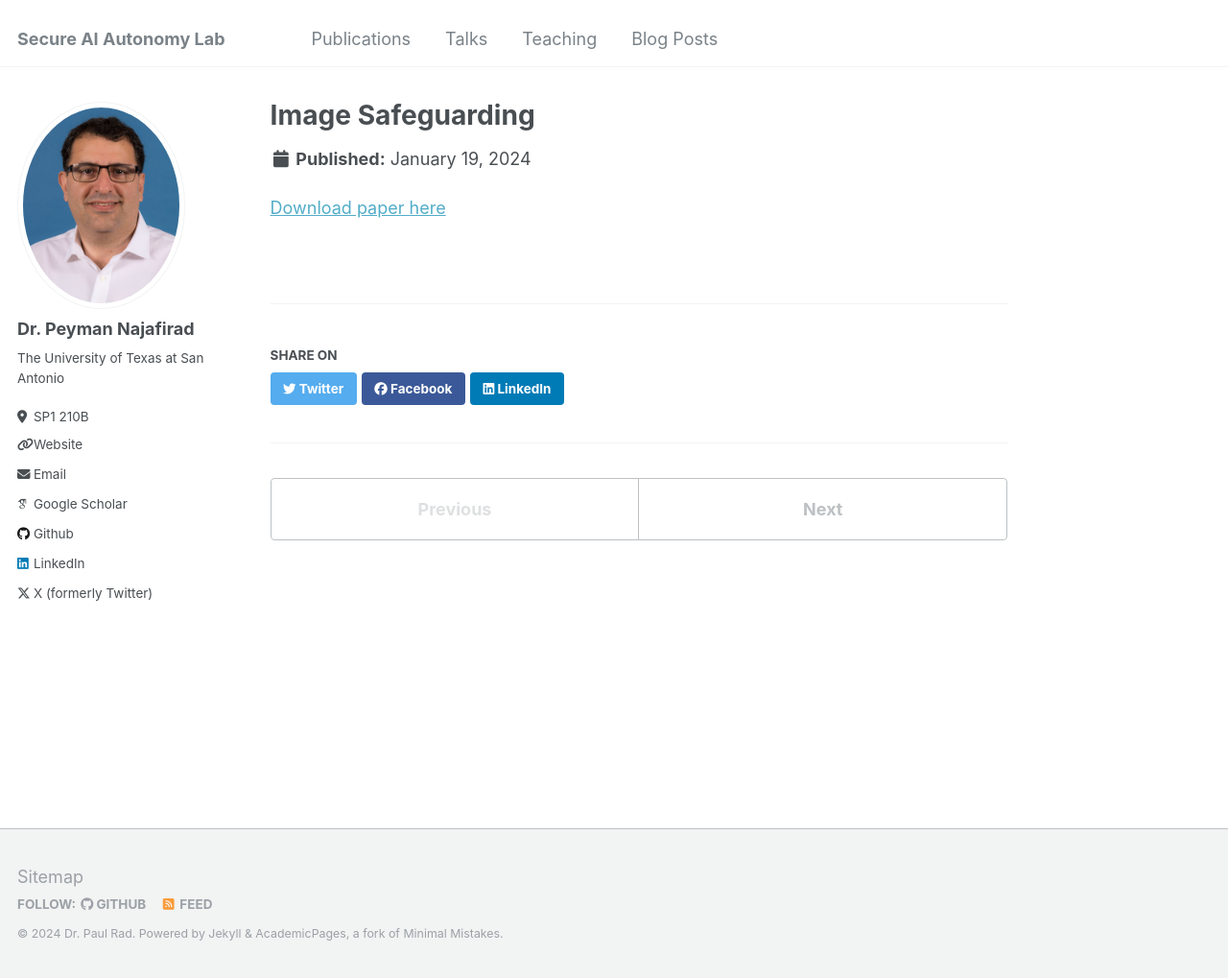
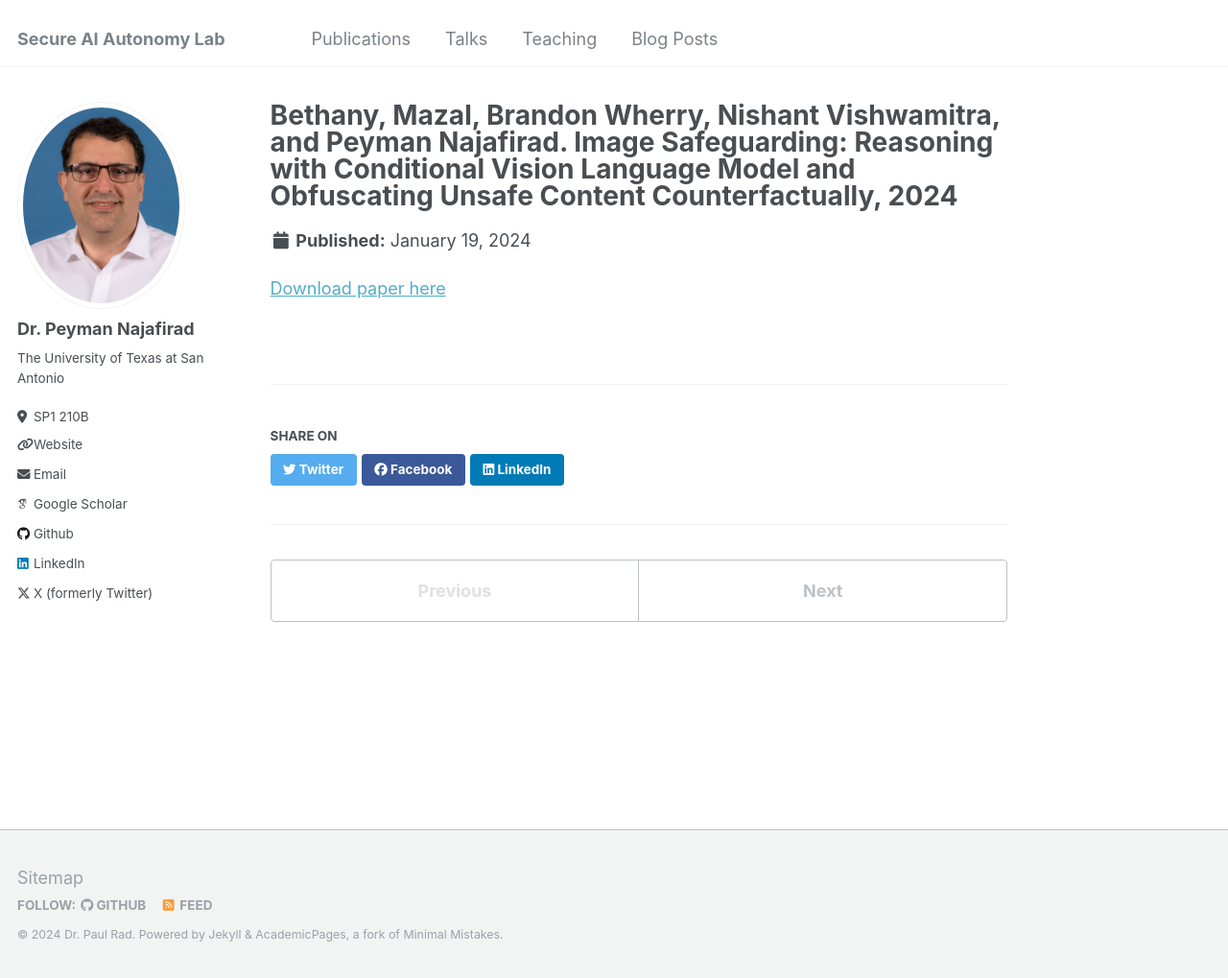
Before and after one commit to vohongthinh2011/PeymanNajafirad, a Jekyll site: the page built from _publications/2024-01-19-Image-Safeguarding.md, in a window 1280 px wide and 1019 px high. Shown: the whole window at 96% size. Built offline with Jekyll 4.4.1, drawn with Linux system fonts in a browser that asks for light colours; some web fonts are replaced; part of the change alters nothing that is shown.

Commit message:
Update 2024-01-19-Image-Safeguarding.md

```diff
--- a/_publications/2024-01-19-Image-Safeguarding.md
+++ b/_publications/2024-01-19-Image-Safeguarding.md
@@ -1,5 +1,5 @@
 ---
-# title: "Bethany, Mazal, Brandon Wherry, Nishant Vishwamitra, and Peyman Najafirad. Image Safeguarding: Reasoning with Conditional Vision Language Model and Obfuscating Unsafe Content Counterfactually, 2024"
+ title: 'Bethany, Mazal, Brandon Wherry, Nishant Vishwamitra, and Peyman Najafirad. Image Safeguarding: Reasoning with Conditional Vision Language Model and Obfuscating Unsafe Content Counterfactually, 2024'
 # collection: publications
 # permalink: /publication/2024-01-19-Image-Safeguarding
 # excerpt: 'Keywords:  Image Safeguarding'
@@ -8,7 +8,7 @@
 # paperurl: 'https://arxiv.org/pdf/2401.11035'
 # citation: 'Mohammad Saif Wajid, Hugo Terashima-Marin, Peyman Najafirad, Santiago Enrique Conant Pablos, Mohd Anas Wajid
 
- Keywords: 'Bethany, Mazal, Brandon Wherry, Nishant Vishwamitra, and Peyman Najafirad. Image Safeguarding: Reasoning with Conditional Vision Language Model and Obfuscating Unsafe Content Counterfactually, 2024'
+# Keywords: 'Bethany, Mazal, Brandon Wherry, Nishant Vishwamitra, and Peyman Najafirad. Image Safeguarding: Reasoning with Conditional Vision Language Model and Obfuscating Unsafe Content Counterfactually, 2024'
 ---
 
-[Download paper here](https://arxiv.org/pdf/2401.09407)
+[Download paper here](https://arxiv.org/abs/2401.11035)
```
